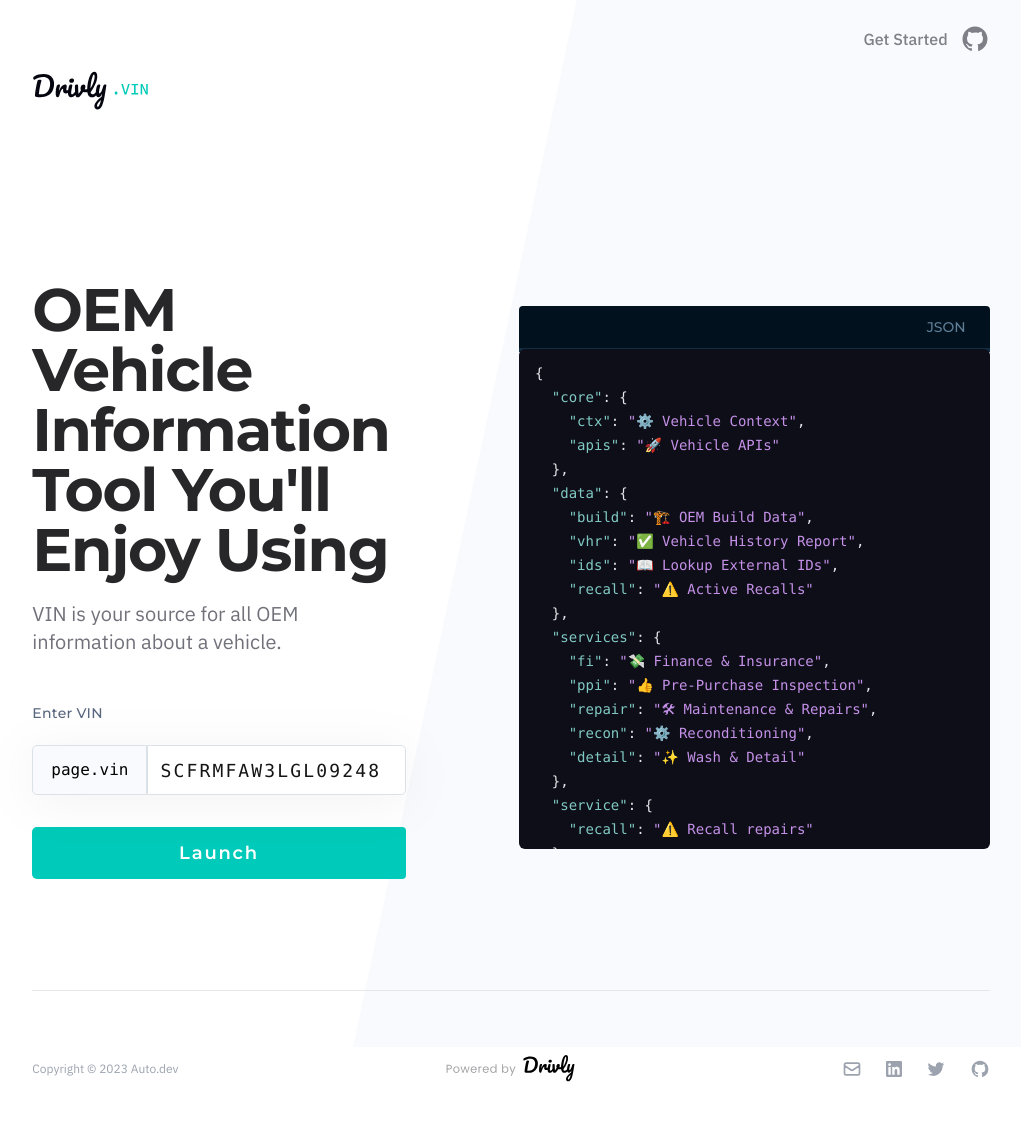
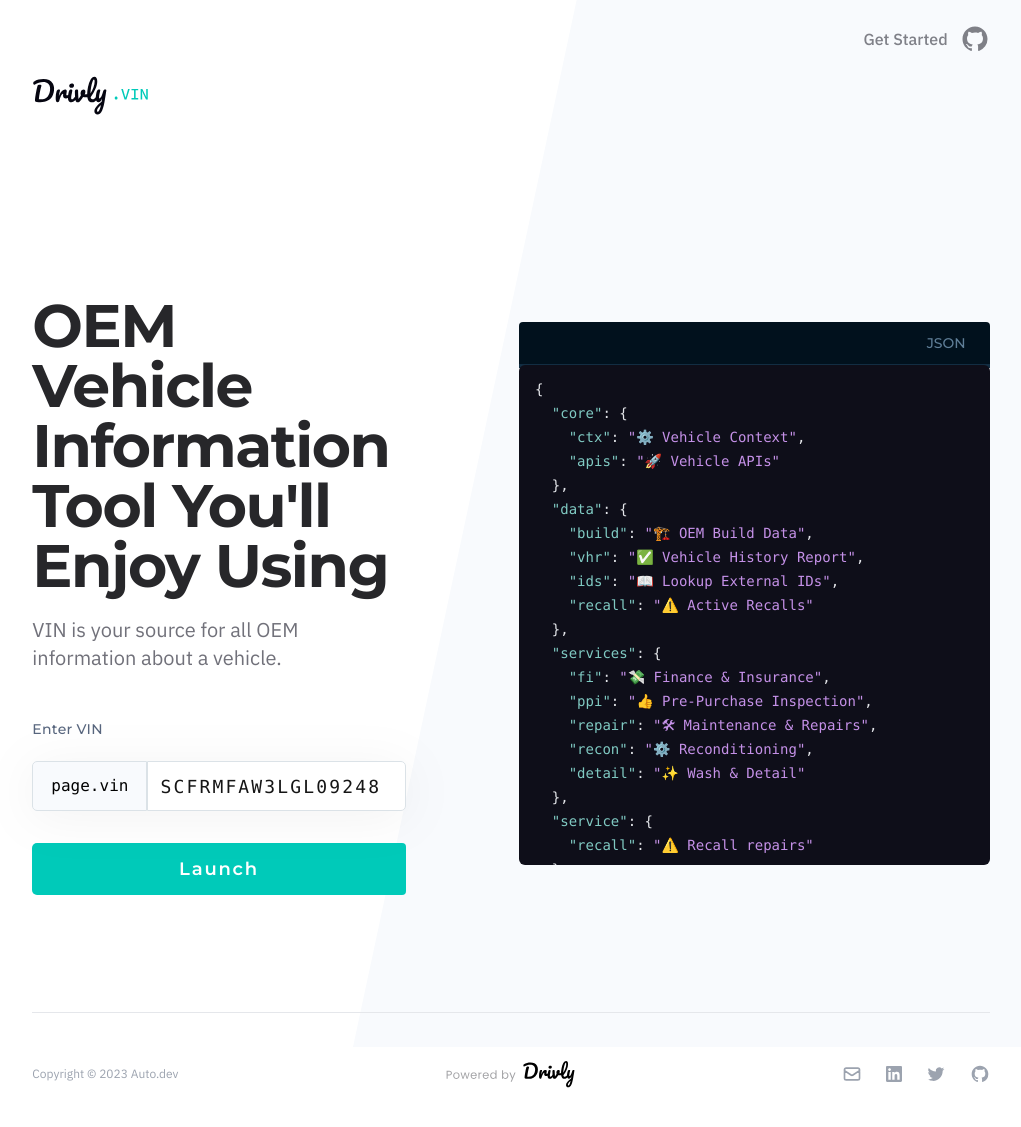
Before and after one commit to drivly/page.vin, a Jekyll site: the page built from README.md, in a window 1280 px wide. Shown: the top 1127 px of the page, without its empty margins (129-1150 px from the left). Built offline with Jekyll 4.4.1, drawn with Linux system fonts in a browser that asks for light colours; nearby versions of some CDN libraries; our own code applies the rules of GitHub Pages for plain Markdown files; comment, search, counter and statistics services are not loaded.

Commit message:
edited html

```diff
--- a/_layouts/default.html
+++ b/_layouts/default.html
@@ -192,7 +192,7 @@
                 id="project-title"
                 class="bg-[#F8FAFD] flex items-center justify-center px-[18px] border border-[#DBE2E7] font-medium h-[50px] rounded-l-[5px] text-black text-base"
               >
-                page.vin
+                {{ site.github.project_title | default: 'random.vin'}}
               </span>
               <input
                 type="text"
@@ -226,7 +226,7 @@
 
     <footer class="col-span-10 col-start-2 pt-16 w-full">
       <div
-        class="border-t border-gray-200 py-16 text-center md:flex md:justify-between"
+        class="border-t border-gray-200 py-12 text-center md:flex md:justify-between"
       >
         {% include socialIcons.html %} {% include poweredByDrivly.html
         variant="flex justify-center mt-8 md:mt-0 md:order-2" %}
```
